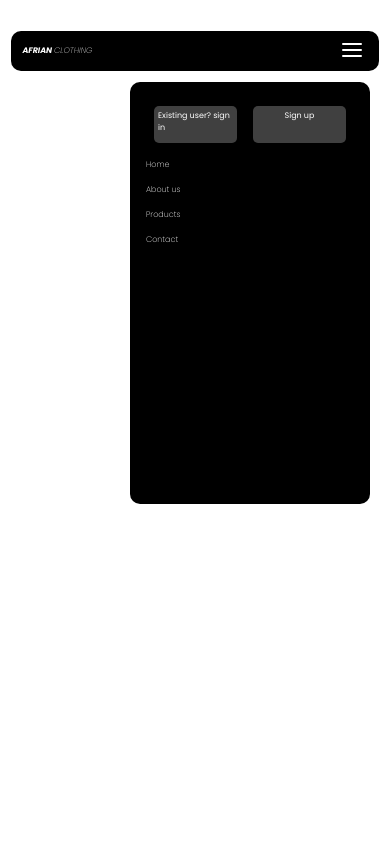
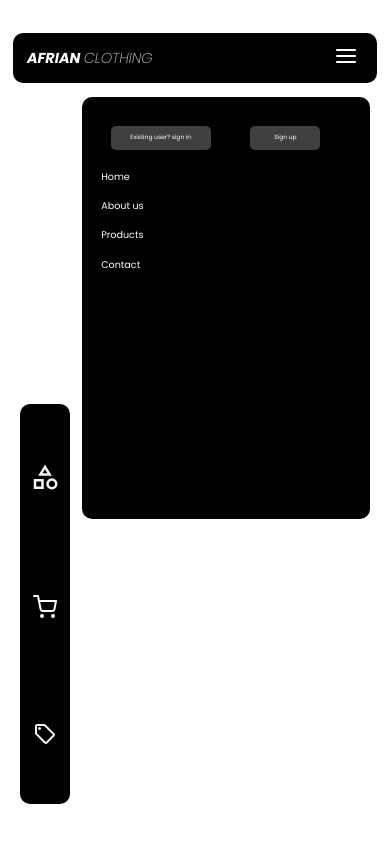
Before and after one commit to rian-124/Toko-Baju, a plain HTML site: page index.html in a window 390 px wide. Both pictures are taken after a click on the link 351 px from the left and 51 px from the top of the page. Drawn offline with nearby package versions, Linux system fonts and the light colour scheme.

Commit message:
add side navbar

```diff
--- a/css/style.css
+++ b/css/style.css
@@ -10,7 +10,6 @@
     box-sizing: border-box;
     outline: none;
     border: none;
-    /* border: 1px solid black; */
     text-decoration: none;
 }
 
@@ -32,7 +31,7 @@ body {
 .container {
     padding: 1.4rem;
     width: 100%;
-    height: 40px;
+    height: 50px;
     background-color: black;
     display: flex;
     justify-content: space-between;
@@ -42,7 +41,7 @@ body {
 }
 .navbar .container .navbar-logo {
    color: white;
-   font-size: 1rem;
+   font-size: 1.5rem;
    font-weight: 700;
    font-style: italic;
 }
@@ -54,7 +53,8 @@ body {
 .navbar .container .navbar-nav a {
     display: inline-block;
     color: white;
-    font-weight: 200;
+    font-weight: 400;
+    font-size: 1.2rem;
     margin: 1rem;
 }
 
@@ -89,7 +89,7 @@ body {
     color: black;
 }
 .navbar .container .extra-navbar {
-    font-size: 0.8rem;
+    font-size: 1rem;
     display: flex;
     justify-content: center;
     align-items: center;
@@ -108,12 +108,40 @@ body {
     display: none;
 }
 
+.nav-side {
+    display: flex;
+    flex-direction: column;
+    justify-content: space-between;
+    padding: 5rem 0;
+    width: 50px;
+    position: absolute;
+    bottom: 40px;
+    left: 20px;
+    background-color: black;
+    border-radius: 10px;
+    height: 400px;
+}
+
+.nav-side a {
+    justify-content: center;
+    align-items: center;
+    display: flex;
+    padding: 1rem;
+    color: white;
+    transition: transform ease 0.3s;
+}
+
+.nav-side a:hover {
+    transform: scale(1.4);
+}
+
+
 /* Media Queries */
 
 /* Laptop */
 @media(max-width: 1366px) {
     html {
-        font-size: 75%;
+        font-size: 70%;
     }
 }
 
@@ -134,7 +162,7 @@ body {
         height: 50vh;
         top: 100%;
         right: -100%;
-        background-color: black;
+        background-color: rgb(0, 0, 0);
         border-radius: 10px;
         padding: 1rem;
         transition: 0.5s;
@@ -148,7 +176,6 @@ body {
     .navbar .container .navbar-nav .sign-nav {
         display: flex;
         margin: 1rem;
-
     }
 
     .navbar .container .navbar-nav .sign-nav a {
@@ -157,10 +184,17 @@ body {
         border-radius: 5px;
         color: rgb(255, 255, 255);
         font-weight: 400;
+        transform-origin: center;
     }
+
+
     .navbar .container .navbar-nav .sign-nav .button-sign {
         text-align: center;
         width: 100px
+    }
+
+    .navbar .container .navbar-nav .sign-nav .button-signup img{
+        display: none;
     }
 
     .navbar .container .navbar-nav a {
@@ -176,17 +210,26 @@ body {
         transform: scaleX(0.2)
     }
 
-
-    .navbar .container .extra-navbar .sign-nav a, img{
-        display: none;
-    }
 }
 
 /* Mobile phone */
 
 @media(max-width: 450px) {
     html {
+        font-size: 60%;
+    }
+
+    .navbar .container .navbar-nav .sign-nav a {
+        text-align: center;
+        width: 100px;
+        padding: 7px 3px 3px 3px;
         font-size: 50%;
+    }
+
+    .navbar .container .navbar-nav .sign-nav .button-sign {
+        position: absolute;
+        right: 40px;
+        width: 70px;
     }
 }
 
--- a/index.html
+++ b/index.html
@@ -13,18 +13,13 @@
       rel="stylesheet"
     />
 
-
     <!-- Father icons -->
     <script src="https://unpkg.com/feather-icons"></script>
 
-
     <!-- My style CSS -->
     <link rel="stylesheet" href="css/style.css" />
-
-
   </head>
   <body>
-
     <!-- Navbar start -->
     <nav class="navbar">
       <div class="container">
@@ -37,15 +32,26 @@
         </div>
         <div class="extra-navbar">
           <div class="sign-nav">
-                <a href="#" id="login" class="button-signup
-                ">Existing user? sign in <img src="img/triangle.svg" width="10"/></a>
+            <a href="#" id="login" class="button-signup"
+              >Existing user? sign in <img src="img/triangle.svg" width="10"
+            /></a>
             <a href="#" class="button-sign">Sign up</a>
           </div>
           <a href="#" id="humberger-menu"><i data-feather="menu"></i></a>
         </div>
       </div>
     </nav>
+
+    <nav class="nav-side">
+      <a href=""><img src="img/category.svg" alt="" /></a>
+      <a href=""><i data-feather="shopping-cart" class="cart-icon"></i></a>
+      <a href=""><img src="img/discount.svg" alt="" /></a>
+    </nav>
     <!-- Navbar end -->
+
+    <!-- Hero section start -->
+
+    <!-- Hero section end -->
 
     <!-- script CDN icons feather -->
     <script>
@@ -54,4 +60,5 @@
     <!-- My script -->
     <script src="js/script.js"></script>
   </body>
+
 </html>
--- a/js/script.js
+++ b/js/script.js
@@ -2,7 +2,6 @@
 const signNav = document.querySelector('.sign-nav') ;
 const navbarNav = document.querySelector('.navbar-nav');
 const extraNavbar = document.querySelector('.extra-navbar');
-// const extraNavbar = document.querySelector('.extra-navbar');
 
 function moveSignNav() {
 
@@ -25,6 +24,14 @@ document.querySelector('#humberger-menu').onclick = () => {
 
 }
 
+const humberger = document.querySelector('#humberger-menu');
+
+document.addEventListener('click', (e) => {
+    if (!navbarNav.contains(e.target) && !humberger.contains(e.target) && !signNav.contains(e.target)) {
+        navbarNav.classList.remove('active');
+    }
+});
+
 
 window.addEventListener('resize', moveSignNav);
 moveSignNav();
```
Also changed, not shown: img/category.svg (added), img/discount.svg (added). Lines whose indentation alone changed are shown as unchanged.
